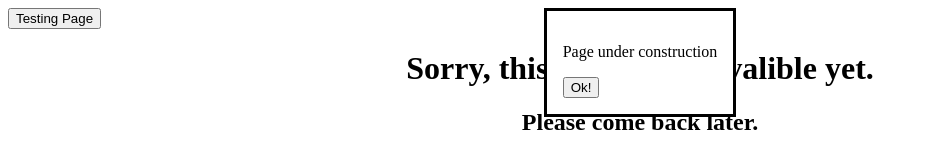
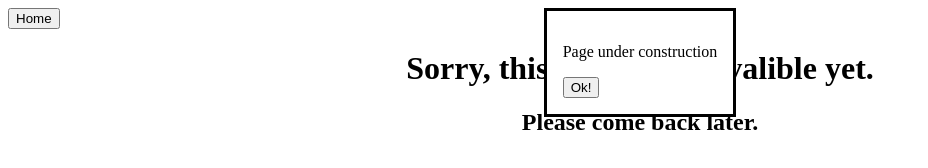
Before and after one commit to Gfdcvn/UnrealCraft-Tutorials-website, a plain HTML site: page gentutorials.html in a window 1280 px wide. Shown: the whole page, without its empty margins (0-928 px from the left). Drawn offline with Linux system fonts and the light colour scheme.

Commit message:
Update gentutorials.html

```diff
--- a/gentutorials.html
+++ b/gentutorials.html
@@ -13,7 +13,7 @@
 </head>
 
 <body>
-<button onclick="window.location.href='https://gfdcvn.github.io/UnrealCraft-Tutorials-website/tester.html';">Testing Page</button>
+<button onclick="window.location.href='https://gfdcvn.github.io/UnrealCraft-Tutorials-website/';">Home</button>
 <div style="text-align: center;">
 <h1>Sorry, this page is not avalible yet.</h1>
 <h2>Please come back later.</h2>
```
